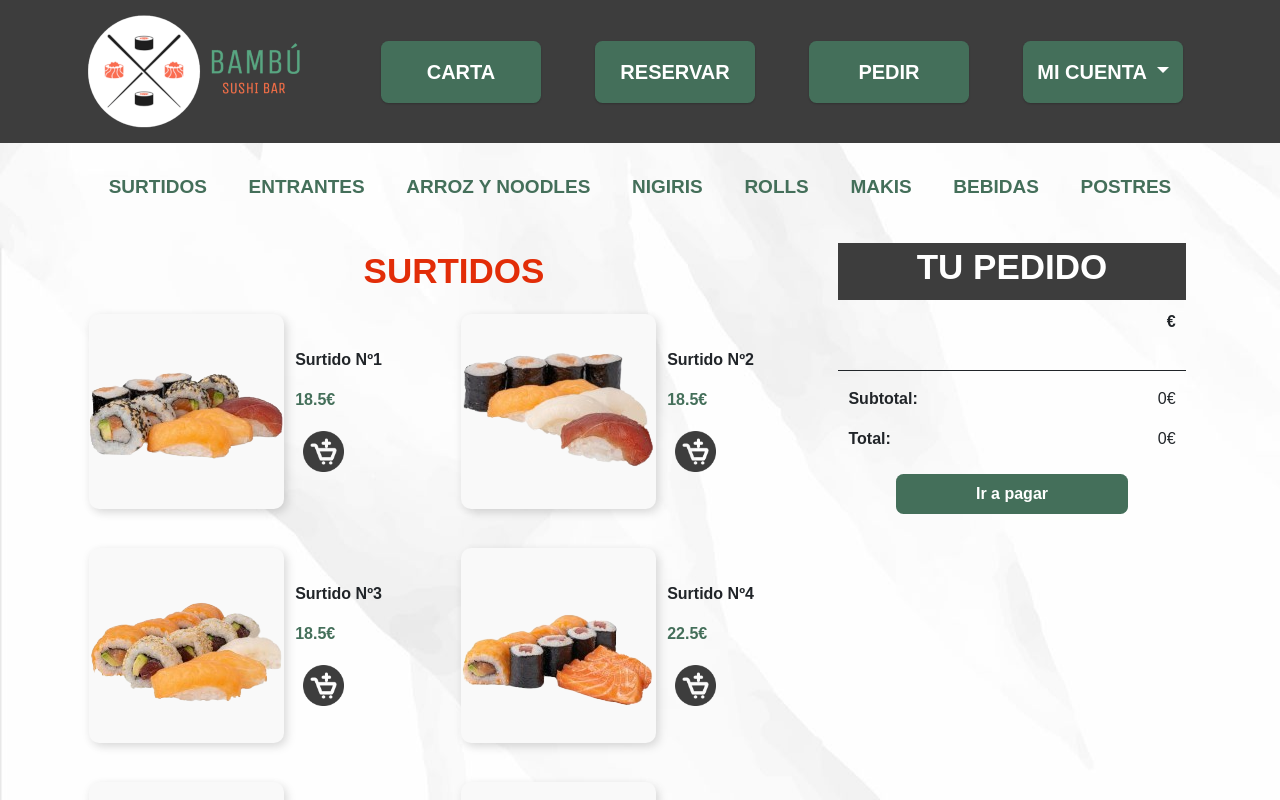
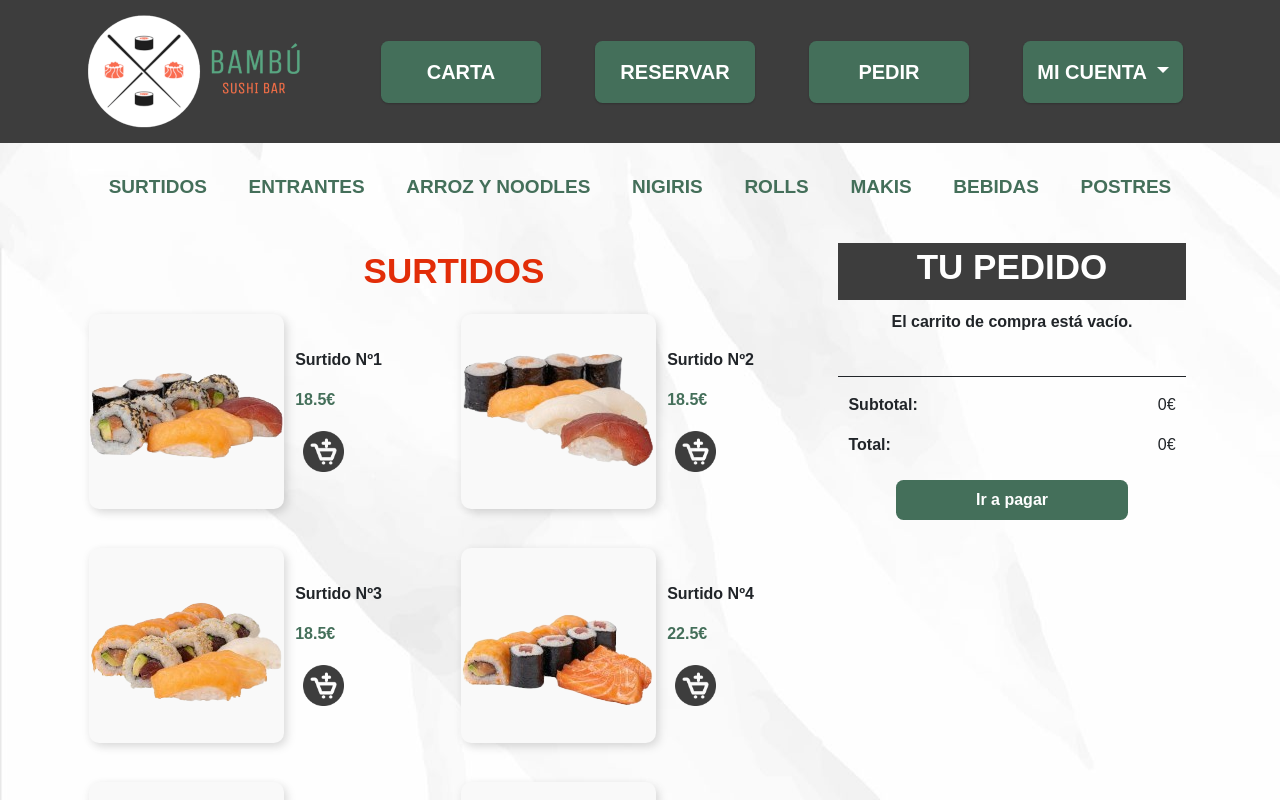
Before and after one commit to CarlosGM2005/Bambu, an Angular app: page /carrito-compra in a window 1280 px wide. Shown: the top 800 px of the page. Built offline with nearby package versions, Linux system fonts and the light colour scheme.

Commit message:
Update carrito-compra.component.html

```diff
--- a/src/app/carrito-compra/carrito-compra.component.html
+++ b/src/app/carrito-compra/carrito-compra.component.html
@@ -66,16 +66,15 @@
                 </div>
 
                 <div class="infoProducto">
-                    <div *ngFor="let item of contenedor" class="pedido-item">
+                    <div *ngFor="let item of contenedor[0].productos" class="pedido-item">
                         <div class="pedido-nombre">{{ item.nombre }}</div>
                         <img [src]="item.urlImgMenos" alt="" (click)="reducirCantidad(item)" class="iconosCarrito">
                         <div>{{ item.cantidad }}</div>
                         <img [src]="item.urlImgMas" alt="" (click)="incrementarCantidad(item)" class="iconosCarrito">
                         <div class="pedido-precio">{{ item.total }}€</div>
                     </div>
-                    <p *ngIf="contenedor.length === 0" class="text-center">El carrito de compra está vacío.</p>
+                    <p *ngIf="contenedor[0].productos.length === 0" class="text-center">El carrito de compra está vacío.</p>
                 </div>
-
                 <hr />
 
                 <div class="infoFinal">
```
